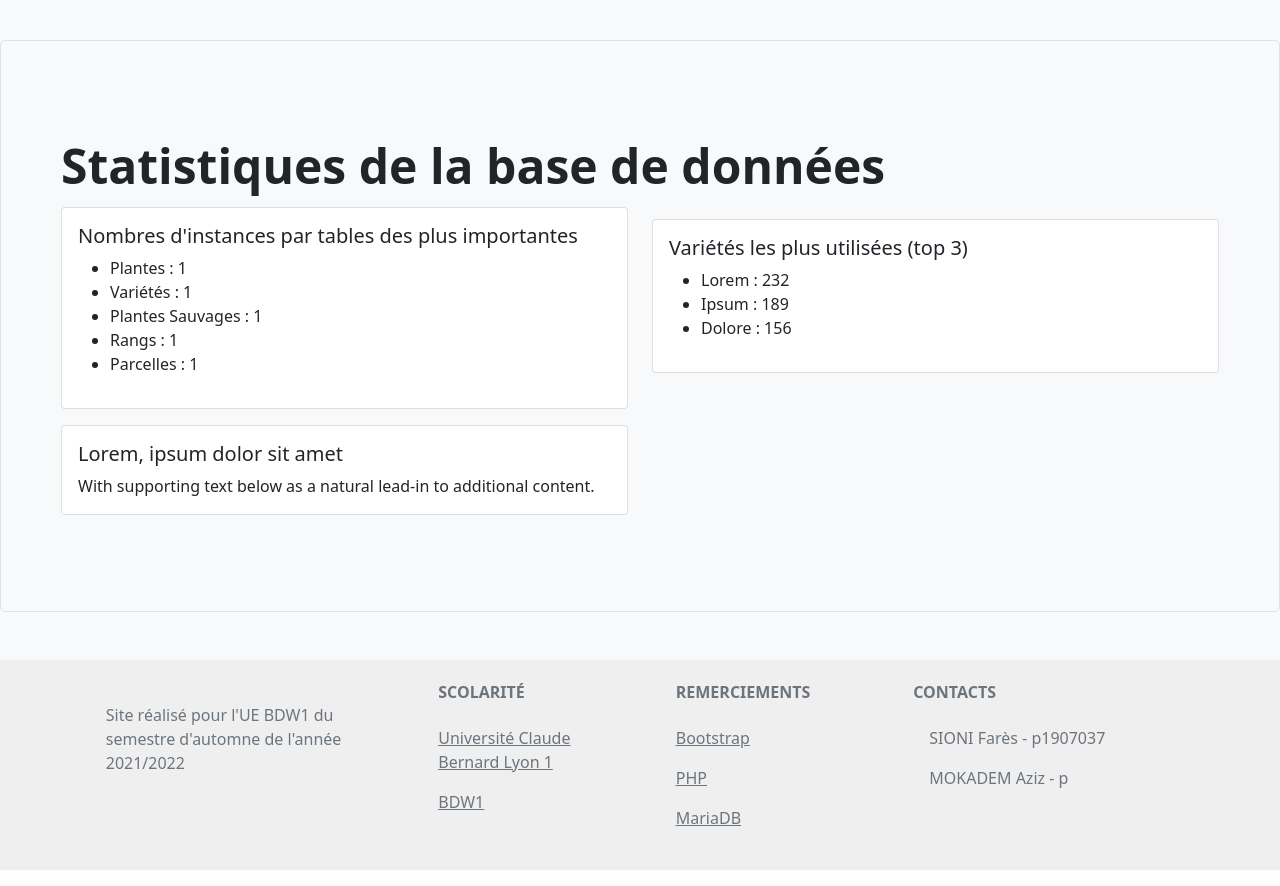
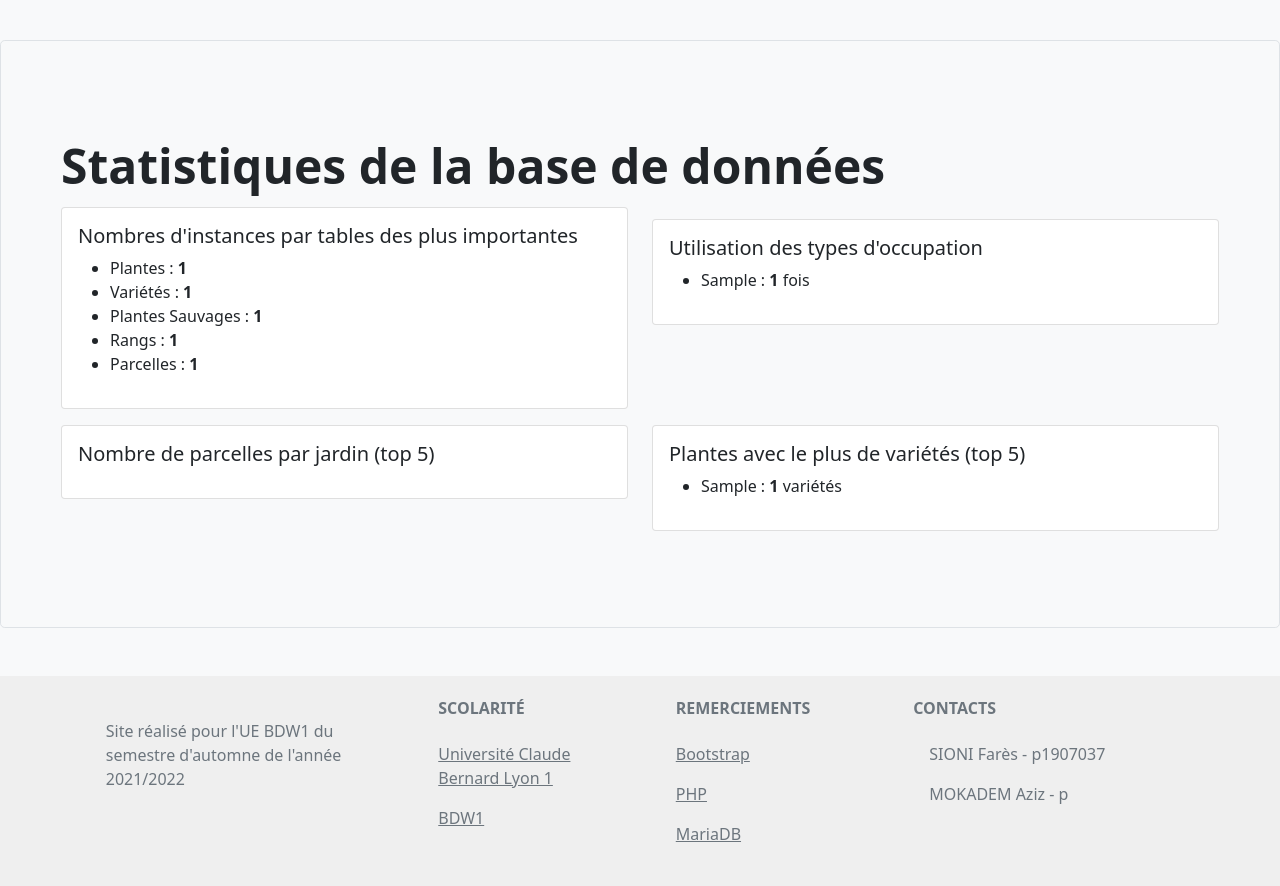
Before and after one commit to fsioni/SQL-Garden, a PHP site: page / in a window 1280 px wide. Shown: the part 2023-2909 px from the top of the page. Run offline with PHP 8.4, Linux system fonts and the light colour scheme; tables that the repository leaves empty or names only in its code hold one stand-in row (values such as "Sample post"); some libraries are stand-ins or nearby versions.

Commit message:
Ajout et finition des statistiques

```diff
--- a/models/model.php
+++ b/models/model.php
@@ -332,3 +332,27 @@ function deleteSpecificRang($connexion, $lat, $long)
 
     return $res;
 }
+
+function getStatsTypeOcc($connexion)
+{
+    $requete = "SELECT typeO, COUNT(*) as nb FROM Occuper GROUP BY typeO ORDER BY `nb`  DESC";
+    $res = mysqli_query($connexion, $requete);
+    $instances = mysqli_fetch_all($res, MYSQLI_ASSOC);
+    return $instances;
+}
+
+function getStatsNbParcelles($connexion)
+{
+    $requete = "SELECT idJ, nomJ, COUNT(*) as nb FROM Parcelles NATURAL JOIN Jardins GROUP BY idJ ORDER BY `nb`  DESC LIMIT 5";
+    $res = mysqli_query($connexion, $requete);
+    $instances = mysqli_fetch_all($res, MYSQLI_ASSOC);
+    return $instances;
+}
+
+function getPlusVariétés($connexion)
+{
+    $requete = "SELECT PlanteAssociée, COUNT(*) as nb FROM Dictionnaire GROUP BY PlanteAssociée ORDER BY `nb`  DESC LIMIT 5";
+    $res = mysqli_query($connexion, $requete);
+    $instances = mysqli_fetch_all($res, MYSQLI_ASSOC);
+    return $instances;
+}
--- a/statics/stats.php
+++ b/statics/stats.php
@@ -8,19 +8,26 @@
                         <h5 class="card-title">Nombres d'instances par tables des plus importantes</h5>
                         <ul>
                             <li>
-                                <p class="card-text">Plantes : <?php echo countInstances($connexion, "Plantes") ?></p>
+                                <p class="card-text">Plantes :
+                                    <strong><?php echo countInstances($connexion, "Plantes") ?></strong>
+                                </p>
                             </li>
                             <li>
-                                <p class="card-text">Variétés : <?php echo countInstances($connexion, "Variétés") ?></p>
+                                <p class="card-text">Variétés : <strong>
+                                        <?php echo countInstances($connexion, "Variétés") ?></strong></p>
                             </li>
                             <li>
-                                <p class="card-text">Plantes Sauvages : <?php echo countInstances($connexion, "PlantesSauvages") ?></p>
+                                <p class="card-text">Plantes Sauvages : <strong>
+                                        <?php echo countInstances($connexion, "PlantesSauvages") ?></strong></p>
                             </li>
                             <li>
-                                <p class="card-text">Rangs : <?php echo countInstances($connexion, "Rangs") ?></p>
+                                <p class="card-text">Rangs : <strong>
+                                        <?php echo countInstances($connexion, "Rangs") ?></strong></p>
                             </li>
                             <li>
-                                <p class="card-text">Parcelles : <?php echo countInstances($connexion, "Parcelles") ?></p>
+                                <p class="card-text">Parcelles : <strong>
+                                        <?php echo countInstances($connexion, "Parcelles") ?></strong>
+                                </p>
                             </li>
                         </ul>
                     </div>
@@ -29,16 +36,12 @@
             <div class="col-sm-6 mt-3">
                 <div class="card">
                     <div class="card-body">
-                        <h5 class="card-title">Variétés les plus utilisées (top 3)</h5>
+                        <h5 class="card-title">Utilisation des types d'occupation</h5>
                         <ul>
-                            <li>
-                                <p class="card-text">Lorem : 232</p>
-                            </li>
-                            <li>
-                                <p class="card-text">Ipsum : 189</p>
-                            </li>
-                            <li>
-                                <p class="card-text">Dolore : 156</p>
+                            <?php $typeOcc = getStatsTypeOcc($connexion);
+                            foreach ($typeOcc as $t) {
+                                echo '<li><p class="card-text">' . $t['typeO'] . ' : <strong>' . $t['nb'] . '</strong> fois</p></li>';
+                            } ?>
                         </ul>
                     </div>
                 </div>
@@ -46,8 +49,26 @@
             <div class="col-sm-6 mt-3">
                 <div class="card">
                     <div class="card-body">
-                        <h5 class="card-title">Lorem, ipsum dolor sit amet</h5>
-                        <p class="card-text">With supporting text below as a natural lead-in to additional content.</p>
+                        <h5 class="card-title">Nombre de parcelles par jardin (top 5)</h5>
+                        <ul>
+                            <?php $jardin = getStatsNbParcelles($connexion);
+                            foreach ($jardin as $j) {
+                                echo '<li><p class="card-text">' . $j['nomJ'] . ' (ID : ' . $j['idJ'] . ') : <strong>' . $j['nb'] . '</strong> parcelles</p></li>';
+                            } ?>
+                        </ul>
+                    </div>
+                </div>
+            </div>
+            <div class="col-sm-6 mt-3">
+                <div class="card">
+                    <div class="card-body">
+                        <h5 class="card-title">Plantes avec le plus de variétés (top 5)</h5>
+                        <ul>
+                            <?php $plantes = getPlusVariétés($connexion);
+                            foreach ($plantes as $p) {
+                                echo '<li><p class="card-text">' . $p['PlanteAssociée'] . ' : <strong>' . $p['nb'] . '</strong> variétés</p></li>';
+                            } ?>
+                        </ul>
                     </div>
                 </div>
             </div>
```
